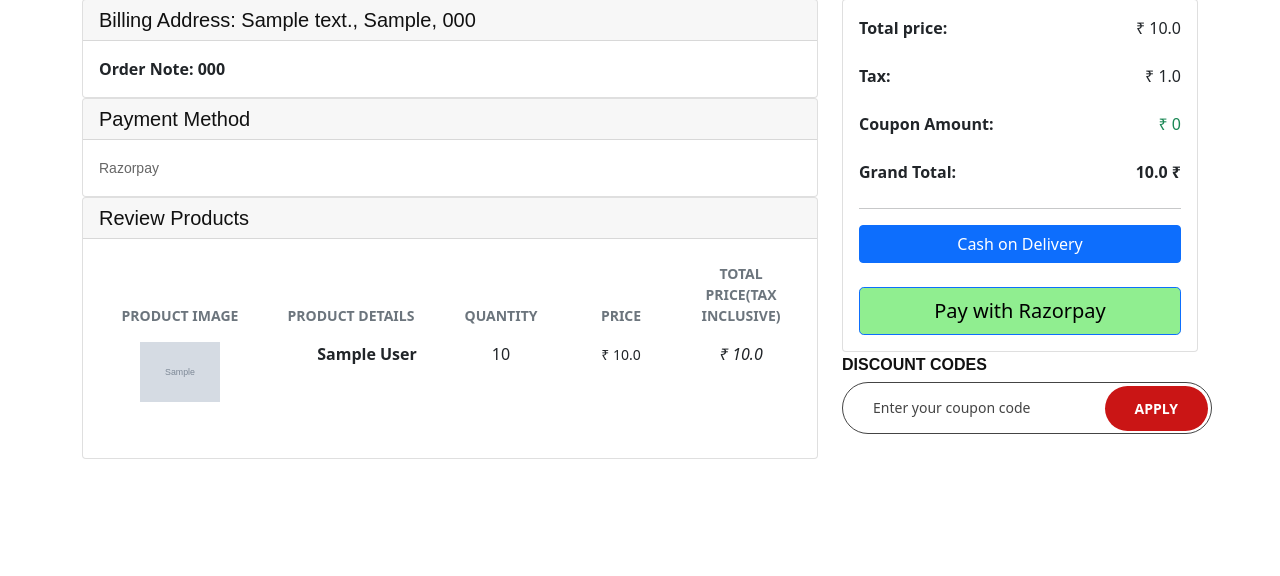
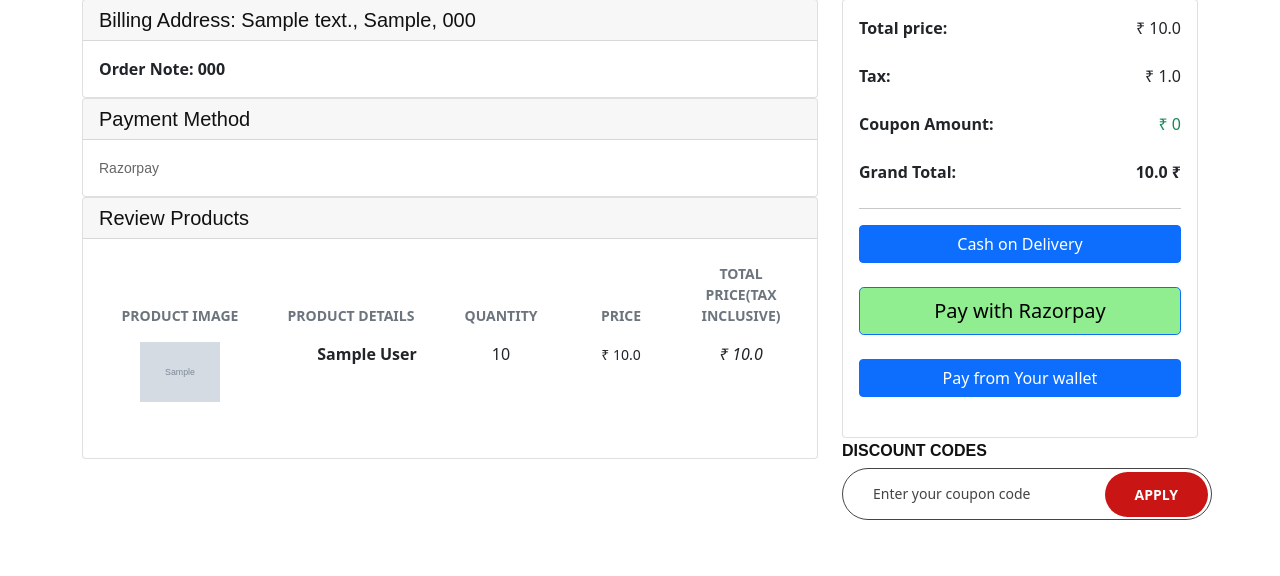
Before and after one commit to aravindsureshvechoor/watchout, a Django app: page /payment_page/1/ in a window 1280 px wide. Shown: the part 295-871 px from the top of the page. Run offline with Django 4.2, Linux system fonts and the light colour scheme; tables that the repository leaves empty hold one stand-in row (values such as "Sample post"); grey boxes marked "Sample" are stand-in pictures; some libraries are stand-ins or nearby versions.

Commit message:
sachin suggested changes

```diff
--- a/cartapp/urls.py
+++ b/cartapp/urls.py
@@ -24,6 +24,7 @@ urlpatterns = [
     path('returnorder/<int:order_id>/',views.returnorder,name='returnorder'),
     path('orderdetails/<int:order_id>/',views.orderdetails,name='orderdetails'),
     path('applycoupon',views.applycoupon,name='applycoupon'),
+    path('walletpayment',views.walletpayment,name='walletpayment'),
 
     path('payment_page/<int:order_id>/',views.payment_page,name='payment_page'),
 
--- a/cartapp/views.py
+++ b/cartapp/views.py
@@ -107,7 +107,7 @@ def add_to_cart(request,product_id):
             }
 
             messages.success(request,"Item added to cart")
-            return redirect('shop')
+            return redirect('cart')
 
         elif product.is_available==False:
             messages.success(request,'Product is currently unavailable')
@@ -224,7 +224,7 @@ def addtowishlist(request,product_id):
                     )
                 wishlist_item.save()
                 messages.success(request,'Added to wishlist')
-                return redirect('shop')
+                return redirect('wishlist')
         except:
             wishlist_item = WishlistItem.objects.create(
                     product=product,
@@ -233,7 +233,7 @@ def addtowishlist(request,product_id):
                 )
             wishlist_item.save()
             messages.success(request,'Added to wishlist')
-            return redirect('shop')
+            return redirect('wishlist')
     else:
         messages.error(request,'Log in to add a product to wishlist')
         return redirect('usersignin')
@@ -309,6 +309,7 @@ def removeitem(request,cart_id):
 
     except ObjectDoesNotExist:
         pass
+    messages.success(request,"Item removed from cart")
     return redirect('cart')
 
 
@@ -475,7 +476,7 @@ def placeorder(request, total=0,quantity=0):
         order_items = OrderProduct.objects.filter(order=order)
         order_total = round(order.order_total,2)
         quantity = 0
-
+        request.session['grand_total']=order_total
         for item in order_items:
             total += item.product_price
             quantity += item.quantity
@@ -497,6 +498,8 @@ def cashondelivery(request):
     cur_user = request.user
     order = Order.objects.get(id=order_id)
     order.is_ordered = True
+    order.payment.payment_method = 'COD'
+    order.payment.save()
     order.save()
     cart_item = CartItem.objects.filter(currentuser=cur_user)
     cart_item.delete()
@@ -511,6 +514,38 @@ def cashondelivery(request):
 
     context = {'order':order}
     return redirect('myorders')
+
+def walletpayment(request):
+
+    wallet = Wallet.objects.get(currentuser=request.user)
+    order_id = request.GET.get('ordr_id')
+    cur_user = request.user
+    order = Order.objects.get(id=order_id)
+    grand_total = request.session['grand_total']
+    if grand_total <= wallet.amount:
+        order.is_ordered = True
+        order.payment.payment_method = 'Wallet'
+        order.payment.save()
+        order.save()
+        cart_item = CartItem.objects.filter(currentuser=cur_user)
+        cart_item.delete()
+        wallet.amount -= grand_total
+        wallet.save()
+        messages.success(request,'Order success')
+
+        account = Account.objects.get(email=request.user)
+        subject = "Order Placed"
+        email   = account.email
+        sendermail = "Watchout Ecommerce Store"
+        message = f"An order has been placed , Please login to your account for more information , Thank You {account.first_name} ."
+        details = f"{message}"
+        send_mail(subject,details,sendermail,[email])
+
+        return redirect('myorders')
+    else:
+        messages.success(request,'Not enough amount in your wallet')
+        return redirect('wallet')
+
 
 def myorders(request):
     current_user = request.user
@@ -529,17 +564,20 @@ def cancelorder(request,order_id):
     order.save()
 
 
-    if Wallet.objects.filter(currentuser=request.user).exists():
+    if Wallet.objects.filter(currentuser=request.user).exists() and order.payment.payment_method == "Razorpay" or order.payment.payment_method == "Wallet" :
         wallet = Wallet.objects.get(currentuser=request.user)
         wallet.amount += round(float(order.order_total+order.tax)-float(order.discount_price),2)
         wallet.save()
+        return redirect(myorders)
+    else:
+        if order.payment.payment_method == "Razorpay" or order.payment.payment_method == "Wallet" :
+            Wallet.objects.create(currentuser=request.user,
+            amount = round(float(order.order_total+order.tax)-float(order.discount_price),2)
+            )
 
-    else:
-        Wallet.objects.create(currentuser=request.user,
-        amount = round(float(order.order_total+order.tax)-float(order.discount_price),2)
-        )
-
-    return redirect(myorders)
+            return redirect(myorders)
+        else:
+            return redirect(myorders)
 
 def returnorder(request,order_id):
     order = Order.objects.get(id=order_id)
--- a/templates/carttemplates/orders.html
+++ b/templates/carttemplates/orders.html
@@ -69,7 +69,7 @@
 {% endif %}
 <td><a href="{% url 'orderdetails' order.id %}" class="btn btn-primary">Details</a></td>
 
-{% if order.payment.payment_method == 'Razorpay' or order.status == 'Completed'%}
+{% if order.payment.payment_method == 'Razorpay' or order.payment.payment_method == 'Wallet'  or order.status == 'Completed'%}
 <td><a href="{% url 'invoice' order.id %}"  class="btn btn-success">Invoice</a></td>
 </tr>
 {% elif order.status == 'Cancelled' %}
--- a/templates/carttemplates/payment.html
+++ b/templates/carttemplates/payment.html
@@ -164,15 +164,21 @@
 
 					<a id="rzp-button1" class="btn btn-primary btn-lg btn-block" style="background-color: lightgreen; color: black;">Pay with Razorpay</a>
 
+					<br>
+					<br>
 
 
-
+					<div class="d-grid gap-2">
+						<a href="../../walletpayment?ordr_id={{order.id}}" onclick="return confirm('Pay from your wallet ?')" class="btn btn-primary"> Pay from Your wallet </a>
+					</div>
 
 
 
 
 
 						<br>
+
+
 
 						<div id="paypal-button-container">
 							<!-- PayPal Button Will Load -->
--- a/templates/carttemplates/shop-cart.html
+++ b/templates/carttemplates/shop-cart.html
@@ -5,7 +5,7 @@
 
 <style>
     .message-success {
-        color: red;
+        color: green;
         font-weight: bold;
         font-size:32px;
     }
@@ -120,9 +120,9 @@
                     </div>
                 </div>
                 <div class="col-lg-6 col-md-6 col-sm-6">
-                    <div class="cart__btn update__btn">
+                    {% comment %} <div class="cart__btn update__btn">
                         <a href="{% url 'cart' %}"><span class="icon_loading"></span> Update cart</a>
-                    </div>
+                    </div> {% endcomment %}
                 </div>
             </div>
             <div class="row">
```
Also changed, not shown: templates/usertemplates/index.html (+6 -2 lines).
